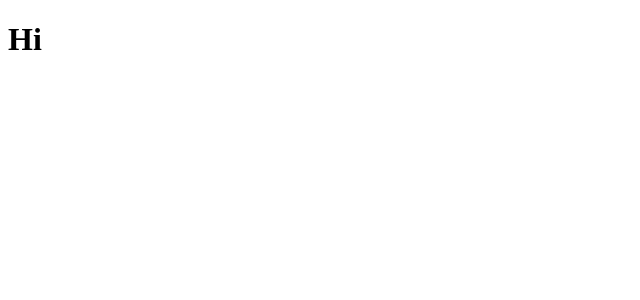
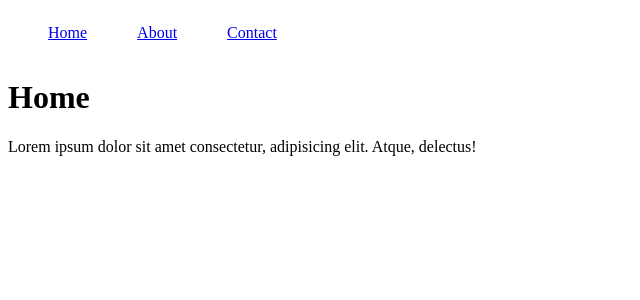
Before and after one commit to zednegr/react-router-dom, a React (Vite) app: page / in a window 1280 px wide. Shown: the top 300 px of the page, without its empty margins (0-640 px from the left). Built offline with nearby package versions, Linux system fonts and the light colour scheme.

Commit message:
two update

```diff
--- a/index.html
+++ b/index.html
@@ -4,7 +4,7 @@
     <meta charset="UTF-8" />
     <link rel="icon" type="image/svg+xml" href="/vite.svg" />
     <meta name="viewport" content="width=device-width, initial-scale=1.0" />
-    <title>Vite + React</title>
+    <title>React Router DOM</title>
   </head>
   <body>
     <div id="root"></div>
--- a/package.json
+++ b/package.json
@@ -12,6 +12,7 @@
   "dependencies": {
     "react": "^18.2.0",
     "react-dom": "^18.2.0",
+    "react-router-dom": "^6.14.2",
     "sass": "^1.64.1"
   },
   "devDependencies": {
--- a/src/App.jsx
+++ b/src/App.jsx
@@ -1,11 +1,26 @@
 import './App.css'
+import { BrowserRouter, Routes, Route } from "react-router-dom"
 import Header from './components/header/header'
+import Home from './pages/home'
+import Contact from './pages/contact'
+import About from './pages/about'
 
 function App() {
 
   return (
     <>
-      <Header />
+
+      <BrowserRouter>
+
+        <Header />
+        <div className="container">
+          <Routes>
+            <Route path='/' element={<Home />} />
+            <Route path='/about' element={<About />} />
+            <Route path='/contact' element={<Contact />} />
+          </Routes>
+        </div>
+      </BrowserRouter>
     </>
   )
 }
--- a/src/components/header/header.jsx
+++ b/src/components/header/header.jsx
@@ -1,11 +1,23 @@
 import "./header.scss"
+import {NavLink} from 'react-router-dom'
 
 function Header() {
 
     return (
 
         <>
-            <h1>Hi</h1>
+            <section className="header-section">
+                <div className="container">
+                    <nav>
+                        <ul className="nav_list">
+                            <NavLink to={"/"} className="nav_li">Home</NavLink>
+                            <NavLink to={"/about"} className="nav_li">About</NavLink>
+                            <NavLink to={"/contact"} className="nav_li">Contact</NavLink>
+                        </ul>
+                    </nav>
+                </div>
+
+            </section>
         </>
     )
 }
--- a/src/components/header/header.scss
+++ b/src/components/header/header.scss
@@ -0,0 +1,10 @@
+nav {
+    display: flex;
+    justify-content: space-between;
+}
+
+.nav_list {
+    display: flex;
+    gap: 50px;
+
+}
--- /dev/null
+++ b/src/pages/about.jsx
@@ -0,0 +1,18 @@
+function About() {
+
+    return (
+
+        <>
+            <div className="section">
+                <div className="container">
+                    <div className="content">
+                        <h1>About</h1>
+                        <p>Lorem ipsum dolor sit amet consectetur, adipisicing elit. Atque, delectus!</p>
+                    </div>
+                </div>
+            </div>
+        </>
+    )
+}
+
+export default About
--- /dev/null
+++ b/src/pages/contact.jsx
@@ -0,0 +1,18 @@
+function Contact() {
+
+    return (
+
+        <>
+            <div className="section">
+                <div className="container">
+                    <div className="content">
+                        <h1>Contact</h1>
+                        <p>Lorem ipsum dolor sit amet consectetur, adipisicing elit. Atque, delectus!</p>
+                    </div>
+                </div>
+            </div>
+        </>
+    )
+}
+
+export default Contact
--- /dev/null
+++ b/src/pages/home.jsx
@@ -0,0 +1,18 @@
+function Home() {
+
+    return (
+
+        <>
+            <div className="section">
+                <div className="container">
+                    <div className="content">
+                        <h1>Home</h1>
+                        <p>Lorem ipsum dolor sit amet consectetur, adipisicing elit. Atque, delectus!</p>
+                    </div>
+                </div>
+            </div>
+        </>
+    )
+}
+
+export default Home
```
Also changed, not shown: 1 other file (tests, documents, lock files or other folders).
